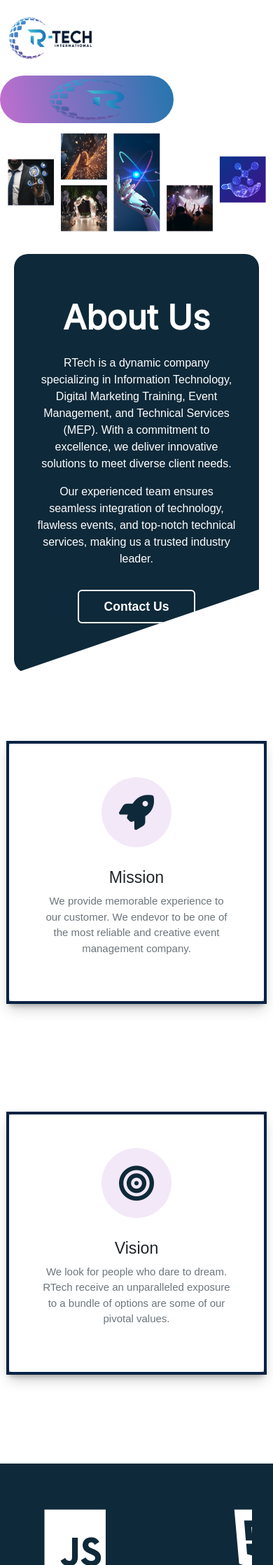
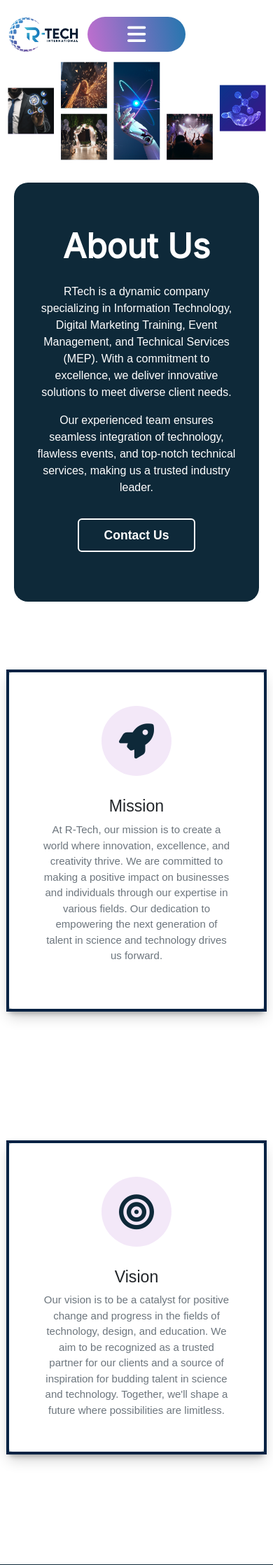
Before and after one commit to cindrellaaa/RTech-International, a PHP site: page / in a window 390 px wide. Shown: the top 2237 px of the page at 70% size. Run offline with PHP 8.4, Linux system fonts and the light colour scheme.

Commit message:
responsive

```diff
--- a/assets/css/event.css
+++ b/assets/css/event.css
@@ -58,8 +58,6 @@
   text-align: right;
 }
 
-
-
 .item.slick-slide {
   width: 400px;
   height: 400px !important;
@@ -98,7 +96,6 @@
 }
 
 .item.slick-slide.slick-center {
-  /* margin: 0 -10%; */
   transform: scale(1);
   z-index: 30;
 }
--- a/assets/css/index.css
+++ b/assets/css/index.css
@@ -97,6 +97,10 @@
 
     .section1 .img {
       display: none;
+    }
+
+    .section1 {
+      clip-path: polygon(0 0,100% 0,100% 100%,0 100%);
     }
 
   }
@@ -241,26 +245,11 @@
   padding: 20px;
   border-radius: 4px;
   text-align: center;
-  -webkit-box-flex: 1;
-  flex: 1;
-  display: -webkit-box;
-  display: flex;
-  flex-wrap: wrap;
   border: 2px solid #e7e7e7;
   -webkit-transition: all 0.3s ease;
   -moz-transition: all 0.3s ease;
   transition: all 0.3s ease;
-  width: 20rem;
-}
-
-.service4 {
-  margin-left: 250px;
-}
-
-@media screen and (max-width: 1186px) {
-  .service4 {
-    margin-left: 0;
-  }
+  max-width: 22rem;
 }
 
 .service:hover {
@@ -513,6 +502,18 @@
   }
 }
 
+@media screen and (max-width: 480px) {
+  .process li{
+    font-size: 12px;
+  }
+
+  .info-sec img{
+    margin-left: 0;
+  }
+
+}
+
+
 /* break */
 
 .info-sec .example img{
@@ -548,7 +549,7 @@
   box-sizing: border-box;
 }
 
-@media (min-width: 400px) {
+@media (min-width: 480px) {
   .about .container {
     width: 85%;
     padding: 0;
@@ -565,11 +566,6 @@
   padding: 0px 0 50px 0;
 }
 
-.six.columns {
-  margin: 10px;
-  width: 47%;
-}
-
 .about .icon {
   font-size: 50px;
   padding-right: 10px;
--- a/assets/css/main.css
+++ b/assets/css/main.css
@@ -63,7 +63,7 @@
     -webkit-text-fill-color: transparent;
   }
 
-  .section1, .info-sec, #about, .why-us, .justify{
+  .section1, .info-sec, #about, .why-us, .justify, .about{
     text-align: justify;
   }
 
@@ -104,12 +104,10 @@ a.nav-link:hover {
     box-shadow: none;
 }
 
-.navbar-toggler img {
+.navbar-toggler i {
     transition: width 0.15s ease-in-out;
-}
-
-.navbar-toggler.clicked img {
-    width: 75px;
+    color: white;
+    font-size: 30px;
 }
 
 .hero img{
@@ -119,6 +117,25 @@ a.nav-link:hover {
 
 .dropdown-menu li{
   padding: 10px;
+}
+
+@media screen and (max-width: 768px) {
+  .dropdown-menu li{
+    padding: 0px;
+  }
+
+  .container-fluid{
+    padding: 0px;
+  }
+
+  .hero img{
+    width: 100px;
+    height: 50px;
+  }
+
+  .navbar{
+    padding: 0 20px !important;
+  }
 }
 
 /* navbar end */
--- a/assets/css/technical.css
+++ b/assets/css/technical.css
@@ -16,4 +16,10 @@
     background-color: #fff;
     color: rgb(136, 29, 181);
 }
+
+@media screen and (max-width: 480px) {
+    .tech-hero .col img{
+        width: 350px
+    }
+  }
 /* services section end */
--- a/frontend/coming-soon.html
+++ b/frontend/coming-soon.html
@@ -42,11 +42,7 @@
               aria-expanded="false"
               aria-label="Toggle navigation"
             >
-              <img
-                src="../assets/images/logo1.png"
-                alt="Toggler Icon"
-                width="65px"
-              />
+              <i class="fa-solid fa-bars"></i>
             </button>
             <div class="collapse navbar-collapse" id="navbarSupportedContent">
               <ul class="navbar-nav me-auto mb-2 mb-lg-0 text-center">
--- a/frontend/event.html
+++ b/frontend/event.html
@@ -49,11 +49,7 @@
               aria-expanded="false"
               aria-label="Toggle navigation"
             >
-              <img
-                src="../assets/images/logo1.png"
-                alt="Toggler Icon"
-                width="65px"
-              />
+              <i class="fa-solid fa-bars"></i>
             </button>
             <div class="collapse navbar-collapse" id="navbarSupportedContent">
               <ul class="navbar-nav me-auto mb-2 mb-lg-0 text-center">
--- a/index.html
+++ b/index.html
@@ -42,11 +42,7 @@
               aria-expanded="false"
               aria-label="Toggle navigation"
             >
-              <img
-                src="./assets/images/logo1.png"
-                alt="Toggler Icon"
-                width="65px"
-              />
+              <i class="fa-solid fa-bars"></i>
             </button>
             <div class="collapse navbar-collapse" id="navbarSupportedContent">
               <ul class="navbar-nav me-auto mb-2 mb-lg-0 text-center">
@@ -147,7 +143,7 @@
     <!-- break -->
     <div class="container vm mt-lg-5">
       <div class="row justify-content-center justify-content-lg-evenly">
-        <div class="col-sm-5">
+        <div class="col-5">
           <div class="card text-center">
             <div class="card-body p-5">
               <div
@@ -156,26 +152,32 @@
                 <i class="fa-solid fa-rocket"></i>
                 <h3>Mission</h3>
                 <p>
-                  We provide memorable experience to our customer. We endevor to
-                  be one of the most reliable and creative event management
-                  company.
+                  At R-Tech, our mission is to create a world where innovation,
+                  excellence, and creativity thrive. We are committed to making
+                  a positive impact on businesses and individuals through our
+                  expertise in various fields. Our dedication to empowering the
+                  next generation of talent in science and technology drives us
+                  forward.
                 </p>
               </div>
             </div>
           </div>
         </div>
-        <div class="col-sm-5">
+        <div class="col-5">
           <div class="card text-center">
-            <div class="card-body p-5">
+            <div class="card-body p-5" style="height: 27.6rem">
               <div
                 class="icon-box d-flex flex-column justify-content-center align-items-center"
               >
                 <i class="fa-solid fa-bullseye"></i>
                 <h3>Vision</h3>
                 <p>
-                  We look for people who dare to dream. RTech receive an
-                  unparalleled exposure to a bundle of options are some of our
-                  pivotal values.
+                  Our vision is to be a catalyst for positive change and
+                  progress in the fields of technology, design, and education.
+                  We aim to be recognized as a trusted partner for our clients
+                  and a source of inspiration for budding talent in science and
+                  technology. Together, we'll shape a future where possibilities
+                  are limitless.
                 </p>
               </div>
             </div>
@@ -228,9 +230,8 @@
             <i class="fa-solid fa-robot"></i>
             <h4>Science & Technology</h4>
             <p>
-              Fueling Futures: Bridging academia and industry, our platform lets
-              students showcase projects for potential hiring or project
-              acquisition.
+              Bridging academia and industry, our platform lets students
+              showcase projects for potential hiring or project acquisition.
             </p>
             <a href="./frontend/science.html" class="cta"
               >Read More <span class="ti-angle-right"></span
@@ -250,15 +251,16 @@
             ></a>
           </div>
         </div>
+      </div>
       <div class="row">
-          <div class="col">
+        <div class="col d-flex justify-content-end">
           <div class="service service4">
             <i class="fa-solid fa-screwdriver-wrench"></i>
             <h4>Technical Services</h4>
             <p>
               Enhancing Projects: MEP technical services for reliable and
-                efficient infrastructure solutions. Elevate your construction
-                with us.
+              efficient infrastructure solutions. Elevate your construction with
+              us.
             </p>
             <a href="./frontend/technical.html" class="cta"
               >Read More <span class="ti-angle-right"></span
@@ -271,13 +273,11 @@
             <h4>Event Management</h4>
             <p>
               Elevate Your Events: We craft unforgettable experiences through
-                expert event management, tailored to your unique vision and
-                goals.
+              expert event management, tailored to your unique vision and goals.
             </p>
             <a href="./frontend/event.html" class="cta"
               >Read more <span class="ti-angle-right"></span
             ></a>
-            </div>
           </div>
         </div>
       </div>
```
Also changed, not shown: frontend/contact.html (+3 -10 lines), frontend/info.html (+3 -7 lines), frontend/login.html (+6 -9 lines), frontend/science.html (+5 -9 lines), frontend/technical.html (+3 -7 lines). Lines whose indentation alone changed are shown as unchanged.
